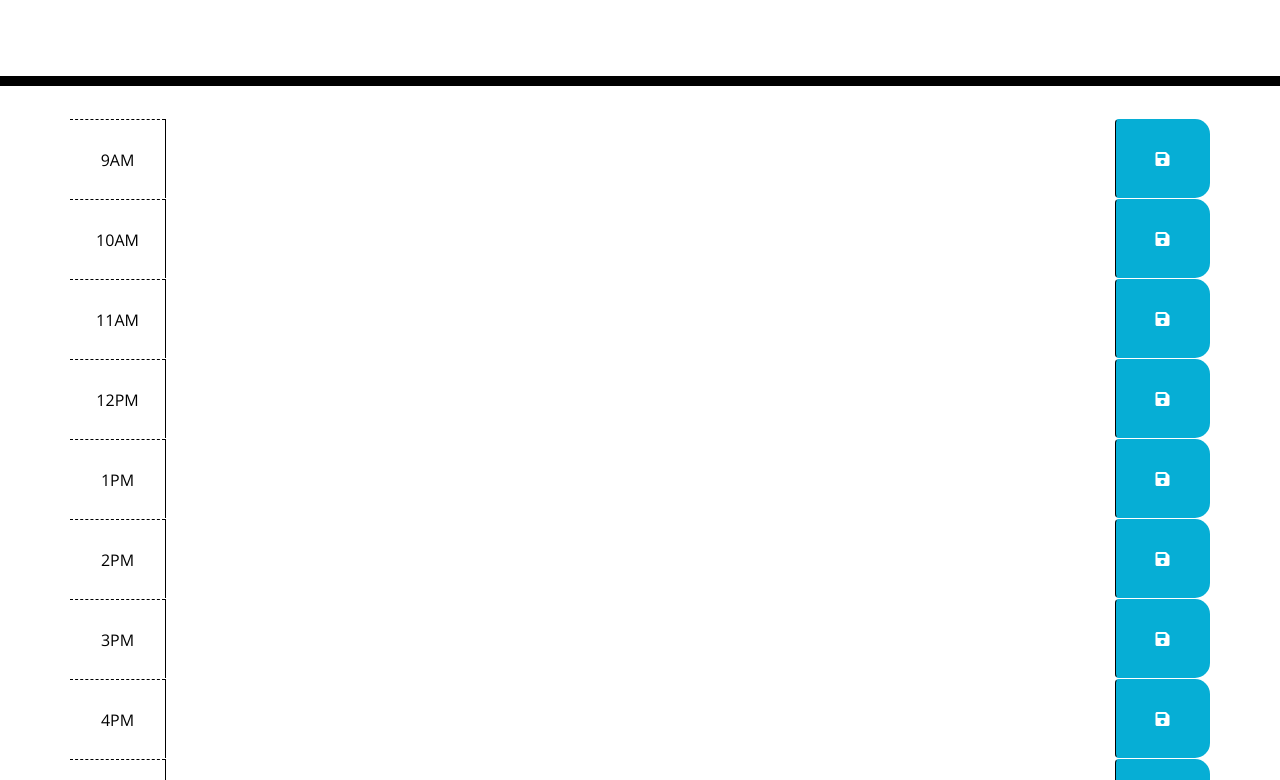
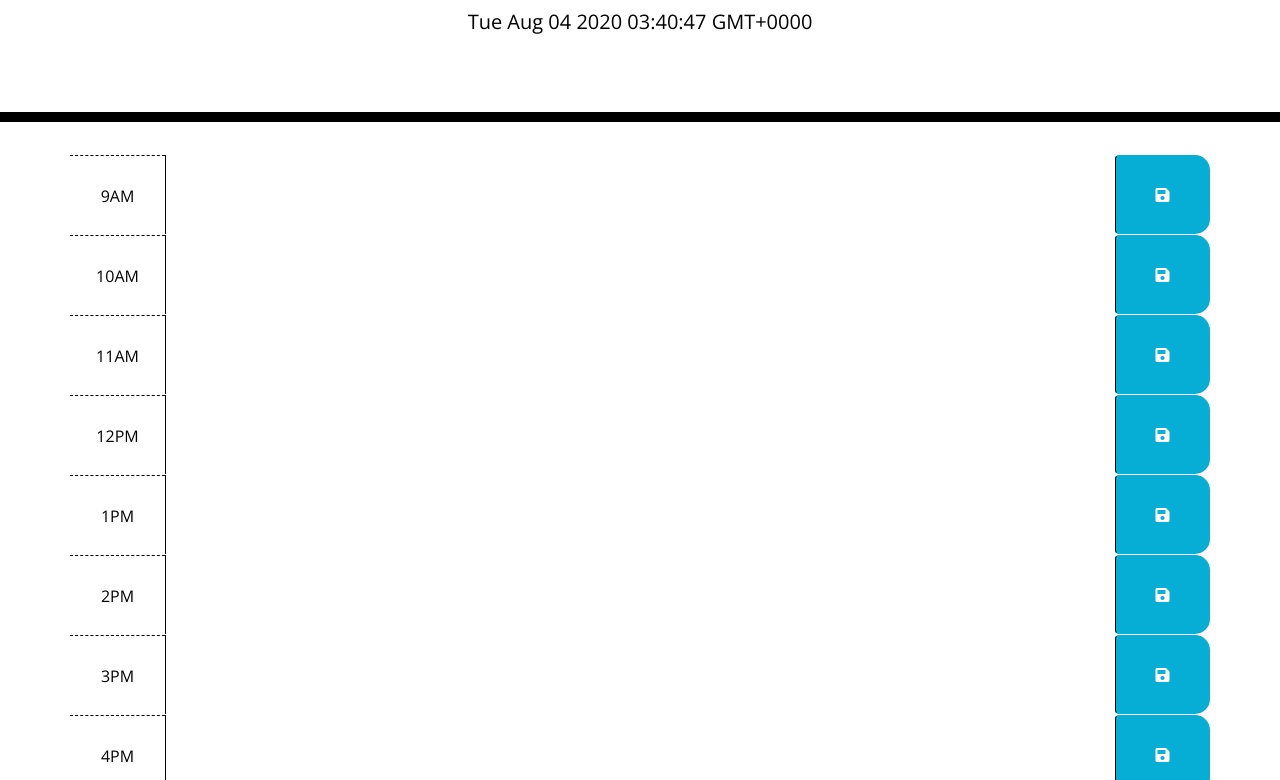
Before and after one commit to abdulhalim-zeynu/work-day-scheduler, a plain HTML site: page Develop/index.html in a window 1280 px wide. Shown: the part 182-962 px from the top of the page. Drawn offline with nearby package versions, Linux system fonts and the light colour scheme.

Commit message:
updated HW assignment

```diff
--- a/Develop/index.html
+++ b/Develop/index.html
@@ -7,7 +7,6 @@
   <meta http-equiv="X-UA-Compatible" content="ie=edge" />
 
   <script src="moment/moment.min.js"></script>
-  <script src="script.js"></script>
 
   <link rel="stylesheet" href="https://stackpath.bootstrapcdn.com/bootstrap/4.3.1/css/bootstrap.min.css" />
   <link rel="stylesheet" href="https://use.fontawesome.com/releases/v5.8.1/css/all.css"
@@ -112,6 +111,7 @@
 
   <script src="https://code.jquery.com/jquery-3.4.1.min.js"></script>
   <script src="https://cdnjs.cloudflare.com/ajax/libs/moment.js/2.24.0/moment.min.js"></script>
+  <script src="script.js"></script>
 </body>
 
 </html>
--- a/Develop/script.js
+++ b/Develop/script.js
@@ -1,2 +1,7 @@
-var now = moment();
-console.log(now);
+// current date and time
+$(document).ready(function () {
+    var now = moment();
+    console.log(now);
+    console.log($("#currentDay"));
+    $("#currentDay").text(now);
+});
```
